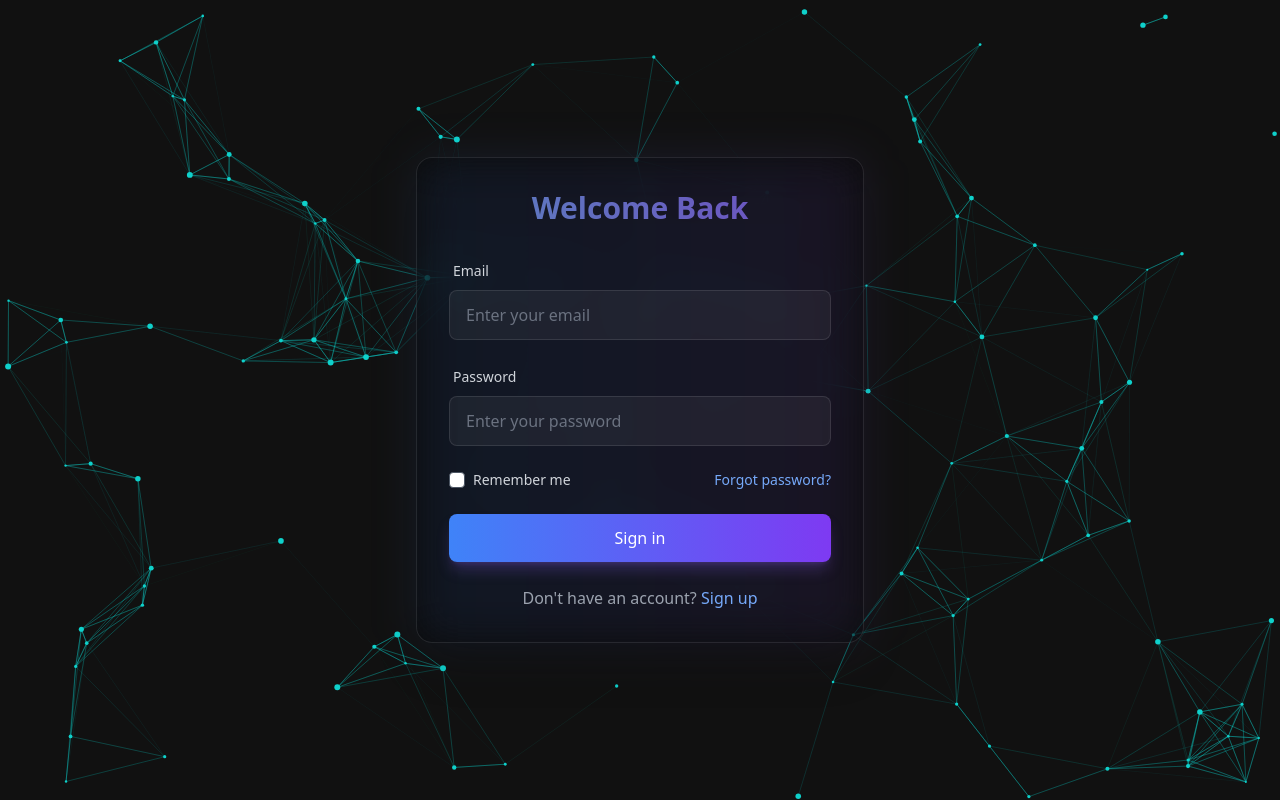
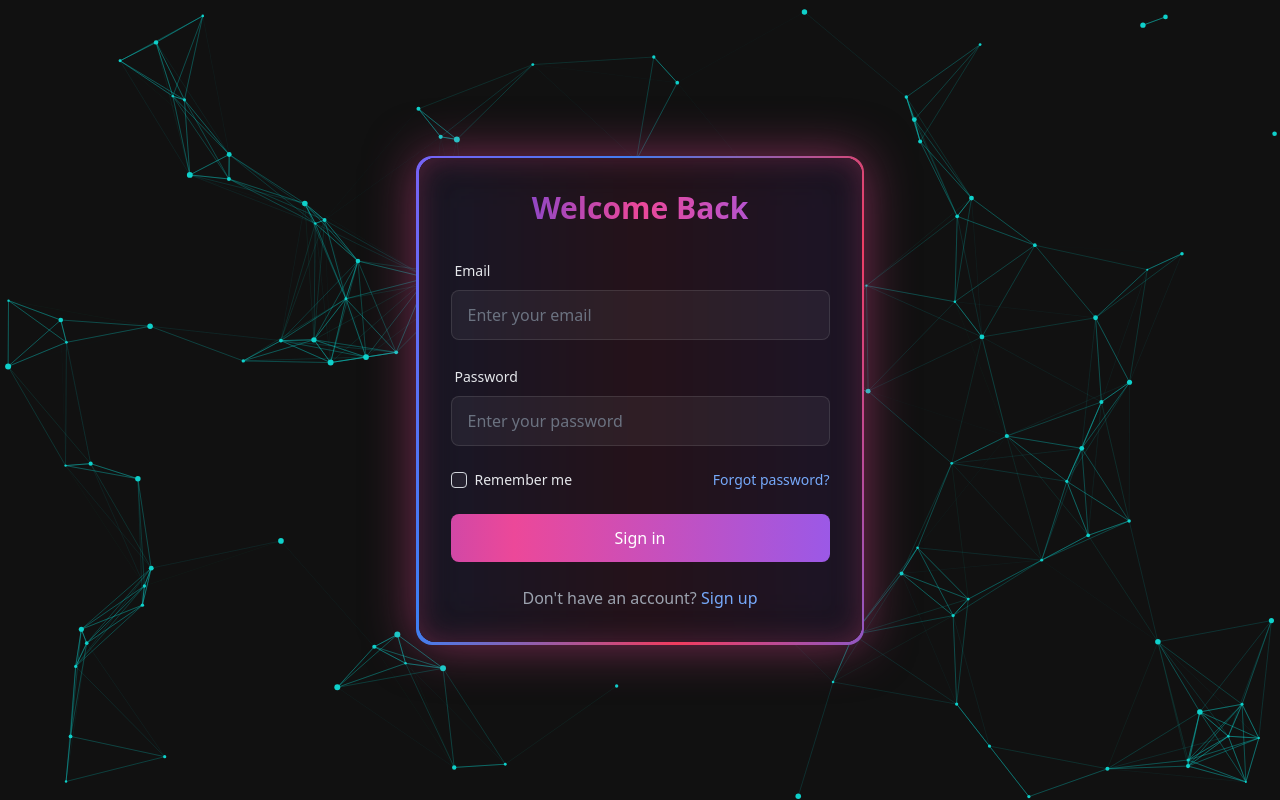
Before and after one commit to Eshkhuvvatofff/GameVault, a React (Vite) app: page /login in a window 1280 px wide. Built offline with nearby package versions, Linux system fonts and the light colour scheme.

Commit message:
login form with neon

```diff
--- a/src/Pages/auth/Login.tsx
+++ b/src/Pages/auth/Login.tsx
@@ -5,44 +5,85 @@ const Login = () => {
     return (
         <div className='h-screen w-screen flex items-center justify-center'>
             <ParticleBackground />
-            <div className='absolute z-10 w-[90%] max-w-md p-8 rounded-2xl backdrop-blur-xl bg-black/30 border border-white/10 shadow-2xl'>
-                {/* Neon effect wrapper */}
-                <div className='absolute inset-0 rounded-2xl bg-gradient-to-r from-blue-500/10 to-purple-500/10 blur-xl -z-10'></div>
+            <div className='absolute z-10 w-[90%] max-w-md rounded-2xl backdrop-blur-xl
+                 p-[2.5px] bg-transparent
+                overflow-hidden
+                before:content-[""]
+                before:absolute
+                before:w-[500%]
+                before:h-[100%]
+                before:bg-[linear-gradient(115deg,#4f46e5,#ec4899,#8b5cf6,#3b82f6,#f43f5e,#6366f1,#d946ef,#4f46e5,#ec4899,#8b5cf6)]
+                before:animate-shine
+                before:top-0
+                before:left-[-250%]
+                after:content-[""]
+                after:absolute
+                after:inset-[2.5px]
+                after:rounded-2xl
+                after:bg-[#111]
+                after:pointer-events-none
+                group
+                shadow-[0_0_50px_rgba(236,72,153,0.5)]
+                hover:shadow-[0_0_70px_rgba(236,72,153,0.7)]
+                transition-shadow duration-300'>
 
-                {/* Logo yoki Sarlavha */}
-                <h1 className='text-3xl font-bold text-center mb-8 bg-gradient-to-r from-blue-400 to-purple-500 bg-clip-text text-transparent animate-pulse'>
+                {/* Main content container */}
+                <div className="relative flex flex-col p-8 rounded-2xl z-20
+                    bg-[#111]
+                    shadow-[inset_0_0_30px_rgba(236,72,153,0.3)]
+                    group-hover:shadow-[inset_0_0_50px_rgba(236,72,153,0.4)]
+                    transition-all duration-500">
+
+                    {/* Glow effect */}
+                    <div className="absolute inset-0 rounded-2xl opacity-50 blur-xl z-10
+                        bg-gradient-to-r from-indigo-600/20 via-pink-600/20 to-purple-600/20"></div>
+
+                    {/* Logo */}
+                    <h1 className='text-3xl font-bold text-center mb-8 relative z-10
+                        text-transparent bg-clip-text bg-gradient-to-r
+                        from-[#4f46e5] via-[#ec4899] to-[#8b5cf6]
+                        animate-gradient-x'>
                         Welcome Back
                     </h1>
 
-                {/* Form */}
-                <form className='space-y-6'>
-                    {/* Email Input */}
+                    {/* Form content */}
+                    <form className='space-y-6 relative z-10'>
+                        {/* Input fields */}
                         <div className='space-y-2'>
-                        <label className='text-gray-300 text-sm font-medium pl-1'>Email</label>
+                            <label className='text-gray-200 text-sm font-medium pl-1'>Email</label>
                             <input
                                 type="email"
-                            className='w-full px-4 py-3 rounded-lg bg-white/5 border border-white/10 focus:border-blue-500/50 focus:ring-2 focus:ring-blue-500/20 text-white outline-none transition-all duration-300'
+                                className='w-full px-4 py-3 rounded-lg bg-white/5 border border-white/10
+                                focus:border-pink-500/50 focus:ring-2 focus:ring-pink-500/20
+                                text-white outline-none transition-all duration-300'
                                 placeholder='Enter your email'
                             />
                         </div>
 
-                    {/* Password Input */}
                         <div className='space-y-2'>
-                        <label className='text-gray-300 text-sm font-medium pl-1'>Password</label>
+                            <label className='text-gray-200 text-sm font-medium pl-1'>Password</label>
                             <input
                                 type="password"
-                            className='w-full px-4 py-3 rounded-lg bg-white/5 border border-white/10 focus:border-purple-500/50 focus:ring-2 focus:ring-purple-500/20 text-white outline-none transition-all duration-300'
+                                className='w-full px-4 py-3 rounded-lg bg-white/5 border border-white/10
+                                focus:border-pink-500/50 focus:ring-2 focus:ring-pink-500/20
+                                text-white outline-none transition-all duration-300'
                                 placeholder='Enter your password'
                             />
                         </div>
 
-                    {/* Remember & Forgot */}
-                    <div className='flex items-center justify-between text-sm'>
-                        <label className='flex items-center text-gray-300 hover:text-white transition-colors cursor-pointer'>
-                            <input type="checkbox" className='mr-2 rounded border-gray-600 text-blue-500 focus:ring-blue-500/20' />
+                        {/* Remember Me Checkbox */}
+                        <div className="flex items-center justify-between">
+                            <div className="flex items-center">
+                                <input
+                                    type="checkbox"
+                                    className="h-4 w-4 rounded border-gray-300 text-pink-500
+                                    focus:ring-pink-500/20 bg-white/5"
+                                />
+                                <label className="ml-2 block text-sm text-gray-200">
                                     Remember me
                                 </label>
-                        <a href="#" className='text-blue-400 hover:text-blue-300 transition-colors'>
+                            </div>
+                            <a href="#" className="text-sm text-blue-400 hover:text-blue-300">
                                 Forgot password?
                             </a>
                         </div>
@@ -50,9 +91,17 @@ const Login = () => {
                         {/* Login Button */}
                         <button
                             type='submit'
-                        className='w-full py-3 px-4 bg-gradient-to-r from-blue-500 to-purple-600 text-white rounded-lg font-medium
-                        hover:from-blue-600 hover:to-purple-700 transition-all duration-300 transform hover:scale-[1.02]
-                        focus:ring-2 focus:ring-purple-500/70 active:scale-[0.98] shadow-lg shadow-purple-500/25'
+                            className='w-full py-3 px-4
+                                relative
+                                bg-gradient-to-r from-[#4f46e5] via-[#ec4899] to-[#8b5cf6]
+                                text-white rounded-lg font-medium
+                                hover:shadow-[0_0_25px_rgba(236,72,153,0.5)]
+                                transition-all duration-300
+                                transform hover:scale-[1.02]
+                                active:scale-[0.98]
+                                bg-[length:200%_auto]
+                                animate-gradient-x
+                                before:absolute before:inset-0 before:blur-xl before:bg-inherit before:opacity-40'
                         >
                             Sign in
                         </button>
@@ -67,6 +116,7 @@ const Login = () => {
                     </form>
                 </div>
             </div>
+        </div>
     )
 }
 
--- a/tailwind.config.js
+++ b/tailwind.config.js
@@ -72,16 +72,64 @@ export default {
   				to: {
   					transform: 'translateY(calc(-100% - var(--gap)))'
   				}
+  			},
+  			'rotate-border': {
+  				'to': {
+  					'--angle': '360deg',
+  				}
+  			},
+  			'neon-pulse': {
+  				'0%, 100%': {
+  					'box-shadow': '0 0 20px #8b5cf6, inset 0 0 20px #8b5cf6',
+  				},
+  				'50%': {
+  					'box-shadow': '0 0 35px #8b5cf6, inset 0 0 35px #8b5cf6',
+  				},
+  			},
+  			'neon-text': {
+  				'0%, 100%': {
+  					'text-shadow': '0 0 10px #8b5cf6',
+  				},
+  				'50%': {
+  					'text-shadow': '0 0 20px #8b5cf6, 0 0 30px #8b5cf6',
+  				},
+  			},
+  			'shine': {
+  				'0%': { 'transform': 'translateX(0)' },
+  				'100%': { 'transform': 'translateX(50%)' },
+  			},
+  			'gradient-x': {
+  				'0%, 100%': {
+  					'background-position': '0% 50%',
+  				},
+  				'50%': {
+  					'background-position': '100% 50%',
+  				},
   			}
   		},
   		animation: {
   			marquee: 'marquee var(--duration) infinite linear',
-  			'marquee-vertical': 'marquee-vertical var(--duration) linear infinite'
+  			'marquee-vertical': 'marquee-vertical var(--duration) linear infinite',
+  			'rotate-border': 'rotate-border 8s linear infinite',
+  			'neon-pulse': 'neon-pulse 2s ease-in-out infinite',
+  			'neon-text': 'neon-text 3s ease-in-out infinite',
+  			'border-rotate': 'border-rotate 3s linear infinite',
+  			'gradient-x': 'gradient-x 3s ease infinite',
+  			'shine': 'shine 12s linear infinite',
   		}
   	}
   },
   plugins: [
     flowbite.plugin(),
-      require("tailwindcss-animate")
-],
+      require("tailwindcss-animate"),
+      function ({ addBase }) {
+        addBase({
+          '@property --angle': {
+            syntax: '<angle>',
+            initialValue: '0deg',
+            inherits: false,
+          },
+        });
+      },
+  ],
 }
```
Lines whose indentation alone changed are shown as unchanged.
